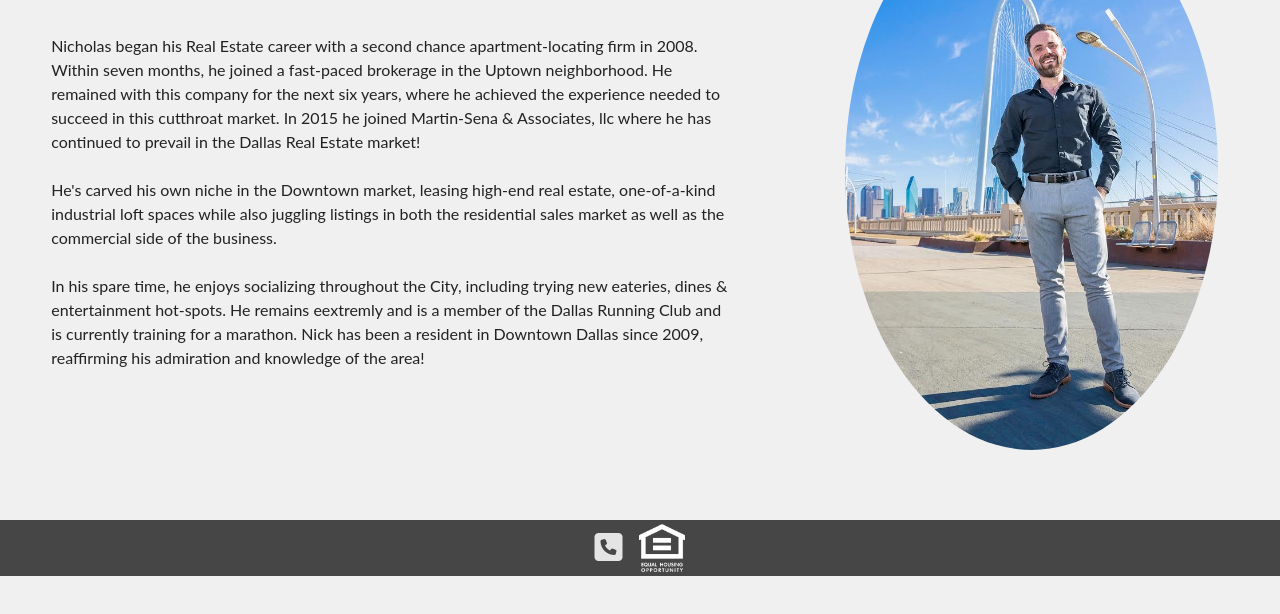
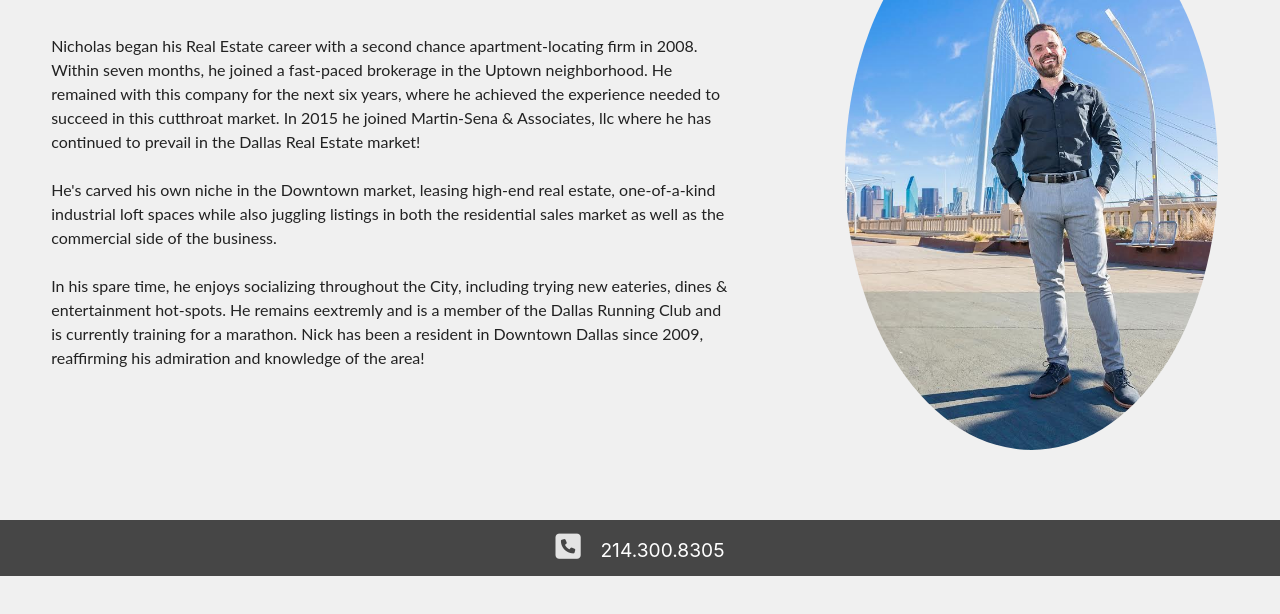
Before and after one commit to JesseBadgley/realtor-mcmayon-v2, a plain HTML site: page about.html in a window 1280 px wide. Shown: the part 224-838 px from the top of the page. Drawn offline with nearby package versions, Linux system fonts and the light colour scheme; a web font is replaced by a local one.

Commit message:
updated about page

```diff
--- a/about.html
+++ b/about.html
@@ -131,11 +131,19 @@
 			<img src="img/0.jpg" />
 		</about-container>
 		<footer class="about-pg-footer">
-			<a href="tel:214-300-8305">
-				<i class="fas fa-phone-square fa-2x" href="tel:214-300-8305" fa-2x></i
-			></a>
-
-			<img src="img/equal-house.png" style="height:3em; " />
+			<a
+				href="tel:214-300-8305"
+				style="color:white;font-size: 1.2em; font-family: -apple-system, BlinkMacSystemFont, 'Segoe UI', Roboto, Oxygen, Ubuntu, Cantarell, 'Open Sans', 'Helvetica Neue', sans-serif;"
+			>
+				<i
+					class="fas fa-phone-square fa-2x"
+					title="214-300-8305"
+					href="tel:214-300-8305"
+					fa-2x
+					style="font-size:1.5em;"
+				></i
+				>&nbsp214.300.8305</a
+			>
 		</footer>
 	</body>
 </html>
```
